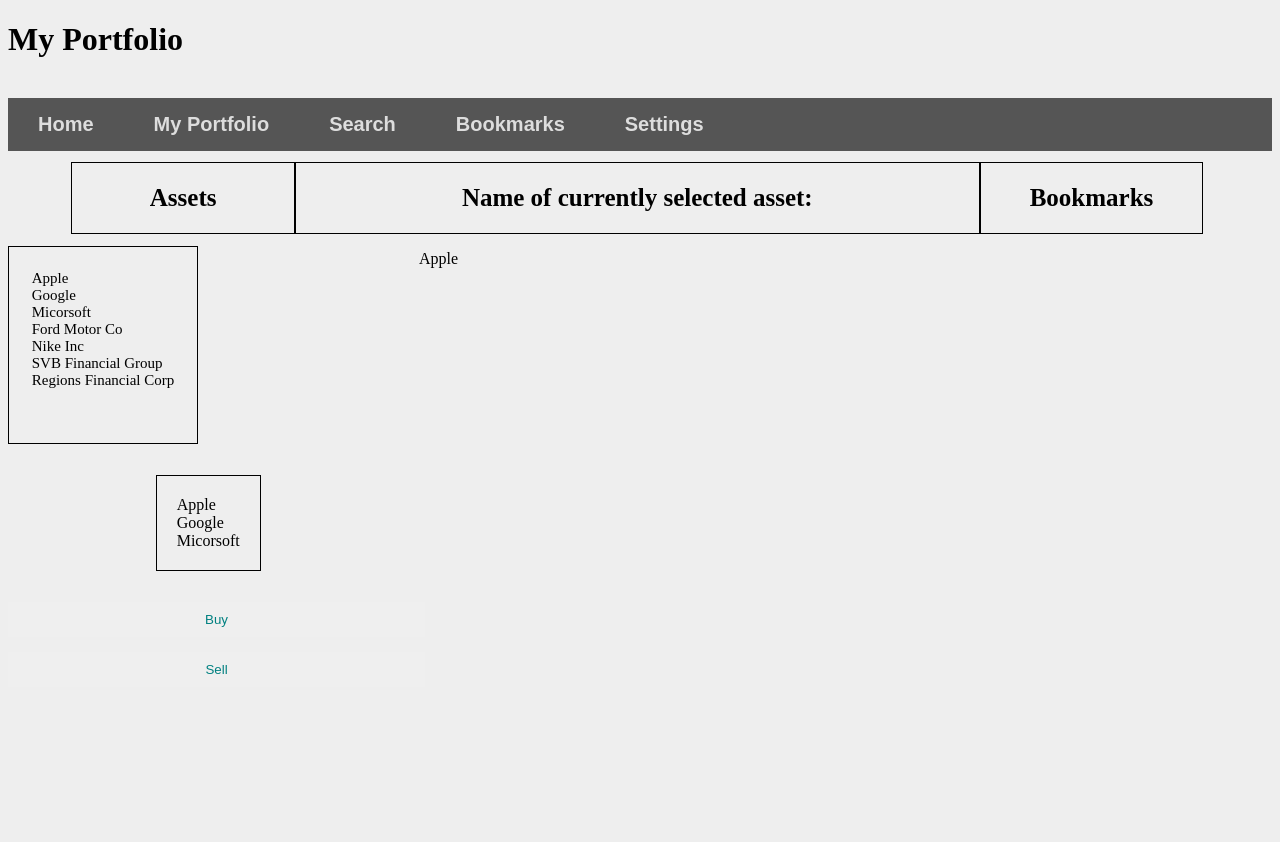
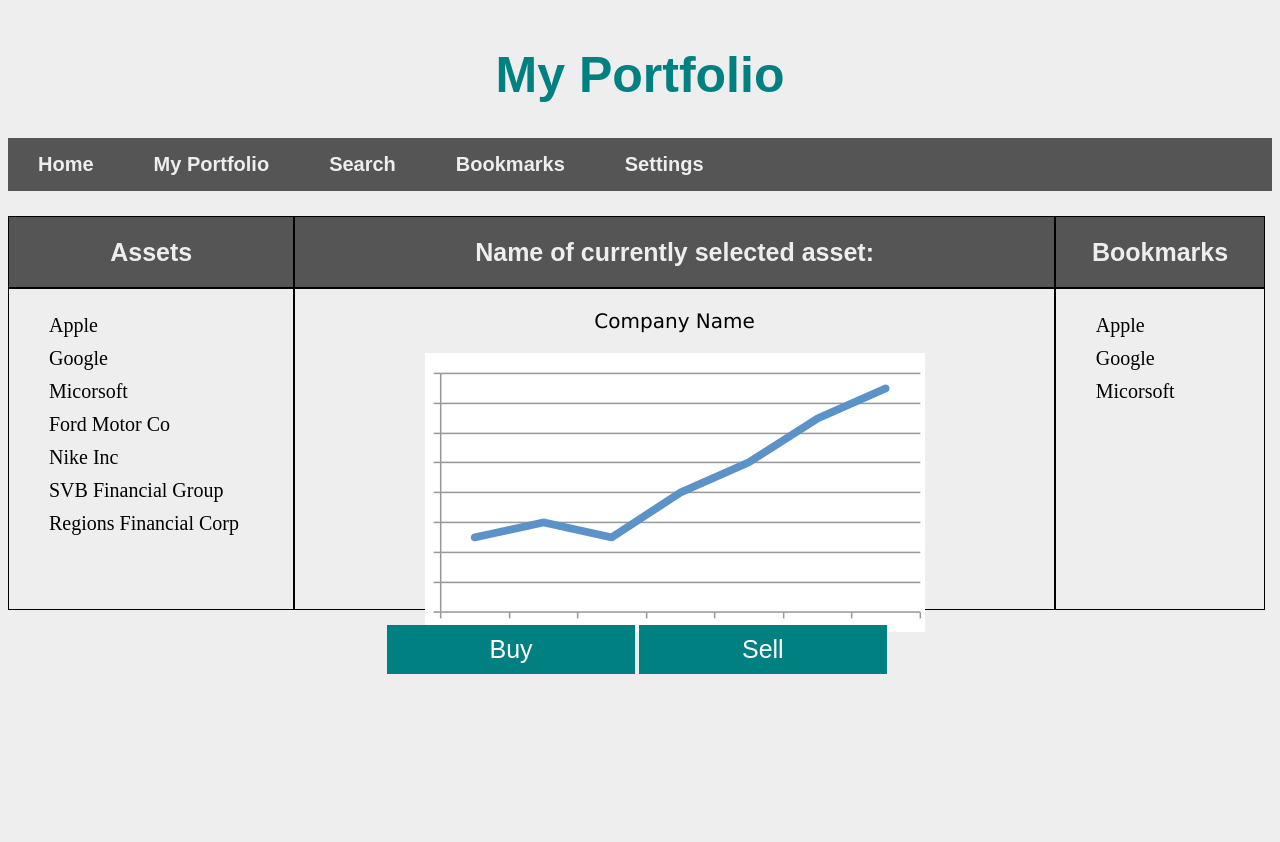
Before and after one commit to ghoff8/XChange, a Django app: page /myPortfolio in a window 1280 px wide. Before the commit the page ends 674 px from the top, so only its background shows below. Run offline with Django 3.2, Linux system fonts and the light colour scheme.

Commit message:
Hi-Fi mockup done

```diff
--- a/XChange/static/XChange/css/common.css
+++ b/XChange/static/XChange/css/common.css
@@ -26,7 +26,7 @@ li a {
     display: block;
     text-decoration: none;
     color:black;
-    color: #DDDDDD;
+    color: #eee;
     padding: 15px 30px 15px 30px;
     text-align: center;
     font-weight: bold;
--- a/XChange/static/XChange/css/myPortfolio.css
+++ b/XChange/static/XChange/css/myPortfolio.css
@@ -1,5 +1,18 @@
+#myPortfolio-title {
+  color: teal;
+  text-align: center;
+  padding-top: 1%;
+  font-family: 'Arial';
+  font-size: 50px;
+}
+
+#Wrap{
+    width: 100%;
+    margin: auto;
+}
+
 #divAsset {
-    width: 19.5%;
+    width: 22.5%;
 }
 
 #divCurrentAsset {
@@ -7,85 +20,85 @@
 }
 
 #divBookAsset {
-    width: 19.5%;
+    width: 16.5%;
 }
 
-#divAsset, #divCurrentAsset, #divBookAsset {
+#assets{
+    width: 22.5%;
+    height: 40vh;
+}
+
+#graphDiv {
+    width:60%;
+    height: 40vh;
+}
+
+#graphDiv p {
+    font-size: 20px;
+    font-family: "Verdana";
+}
+
+#todayGraph {
+    width: 70%;
+    height: auto;
+}
+
+#myBookmarks{
+    width:16.5%;
+    height: 40vh;
+}
+
+#divAsset, #divCurrentAsset, #divBookAsset, #assets, #graphDiv, #myBookmarks{
     border: 1px solid #000;
-    margin-top: 1%;
     float: left;
     text-align: center;
 }
 
+#divAsset, #divCurrentAsset, #divBookAsset {
+    margin-top: 2%;
+    background-color: #555
+}
+
 #divAsset h2, #divCurrentAsset h2, #divBookAsset h2 {
+    color: #eee;
+    font-family: "Arial";
     font-size: 25px;
 }
 
-#Wrap{
-    /*display: flex;*/
-    width: 90%;
-    margin: auto;
+#assetsUl, #myBookmarksUl {
+    list-style: none;
+    /*display:inline-block;*/
+    float: left;
+    font-size: 20px;
+    /*margin: 20px;*/
 }
 
-#assetsUl {
+#assetsUl li, #myBookmarksUl li {
+    float: left;
+    clear: left;
+    padding-top: 5px;
+    padding-bottom: 5px;
+}
+
+#myBookmarksUl{
     list-style: none;
     display:inline-block;
-    border:1px solid #000;
-    padding:9%;
-    height:150px;
-    margin-top:5%;
-    font-size: 15px;
-    float: left;
-}
-
-#myBookmarksu1{
-    list-style: none;
-    display:inline-block;
-    border:1px solid #000;
-    padding:20px;
-    float: right;
-
-}
-
-#holder{
-    width: 100%;
-}
-
-#assets{
-    width: 20%;
-}
-
-#graphDiv {
-    width:50%;
-    /*height: 200px;*/
-    overflow: hidden;
-    /*border:40px solid #000;*/
-    /*padding:10%;*/
-    /*margin-top:50%;*/
-    margin:auto;
-
-}
-
-#myBookmarks{
-    width:20%;
-    /*float: right;*/
-    /*margin-left: 400px;*/
 }
 
 #buySell{
-    width: 50%;
-    float:left;
+    width: 40%;
     margin:auto;
 }
 
 .options{
-    /*background-color: teal;*/
-    color: teal;
-    width: 66%;
+    color: white;
+    background-color: teal;
+    width: 49%;
     margin-top: 15px;
     padding-top: 10px;
     padding-bottom: 10px;
     text-decoration: none;
     border:none;
+    font-size: 25px;
 
 }
--- a/XChange/templates/XChange/home.html
+++ b/XChange/templates/XChange/home.html
@@ -9,8 +9,7 @@
     </head>  <!--Might rename to XChange or something similar-->
     <body>
         <h1 id="home-title">Home</h1>
-        <img src="/static/XChange/images/homescreenlogo.png" alt="XChange Logo">
-        <br>
+        <img id="homeLogo" src="/static/XChange/images/homescreenlogo.png" alt="XChange Logo">
         <br>
         <div class="navBarDiv">
             <ul class="navBarList">
--- a/XChange/templates/XChange/myPortfolio.html
+++ b/XChange/templates/XChange/myPortfolio.html
@@ -8,8 +8,7 @@
     <link rel="icon" href="/static/XChange/images/tab_favicon.png">
   </head
   <body>
-    <h1 id="portfolio-title">My Portfolio</h1>
-    <br>
+    <h1 id="myPortfolio-title">My Portfolio</h1>
     <div class="navBarDiv" id ="navBarDiv">
       <ul class="navBarList">
         <li class="homeNav"><a href="/home.html">Home</a></li>
@@ -21,6 +20,7 @@
     </div>
 
     <div id="Wrap">
+
       <div id="divAsset">
         <h2>Assets</h2>
       </div>
@@ -30,28 +30,24 @@
       <div id="divBookAsset">
         <h2>Bookmarks</h2>
       </div>
-    </div>
 
-    <div id = "holder">
       <div id="assets">
         <ul id="assetsUl" >
-          <li> Apple </li> <br>
-          <li> Google </li> <br>
-          <li> Micorsoft </li> <br>
-          <li> Ford Motor Co </li> <br>
-          <li> Nike Inc </li> <br>
-          <li> SVB Financial Group </li> <br>
-          <li> Regions Financial Corp </li> <br>
+          <li> Apple </li>
+          <li> Google </li>
+          <li> Micorsoft </li>
+          <li> Ford Motor Co </li>
+          <li> Nike Inc </li>
+          <li> SVB Financial Group </li>
+          <li> Regions Financial Corp </li>
         </ul>
       </div>
-
-
       <div id="graphDiv">
-        <p>Apple</p>
+        <p>Company Name</p>
+        <img id="appleGraph" src="/static/XChange/images/todayGraph.png" alt="Apple past month graph">
       </div>
-
       <div id="myBookmarks">
-        <ul id="myBookmarksu1">
+        <ul id="myBookmarksUl">
           <li> Apple </li> <br>
           <li> Google </li> <br>
           <li> Micorsoft </li> <br>
@@ -63,6 +59,7 @@
         <button class="options">Buy</button>
         <button class="options">Sell</button>
     </div>
+
     <br>
   </body>
 </html>
```
Also changed, not shown: XChange/static/XChange/css/home.css (+6 -3 lines).
